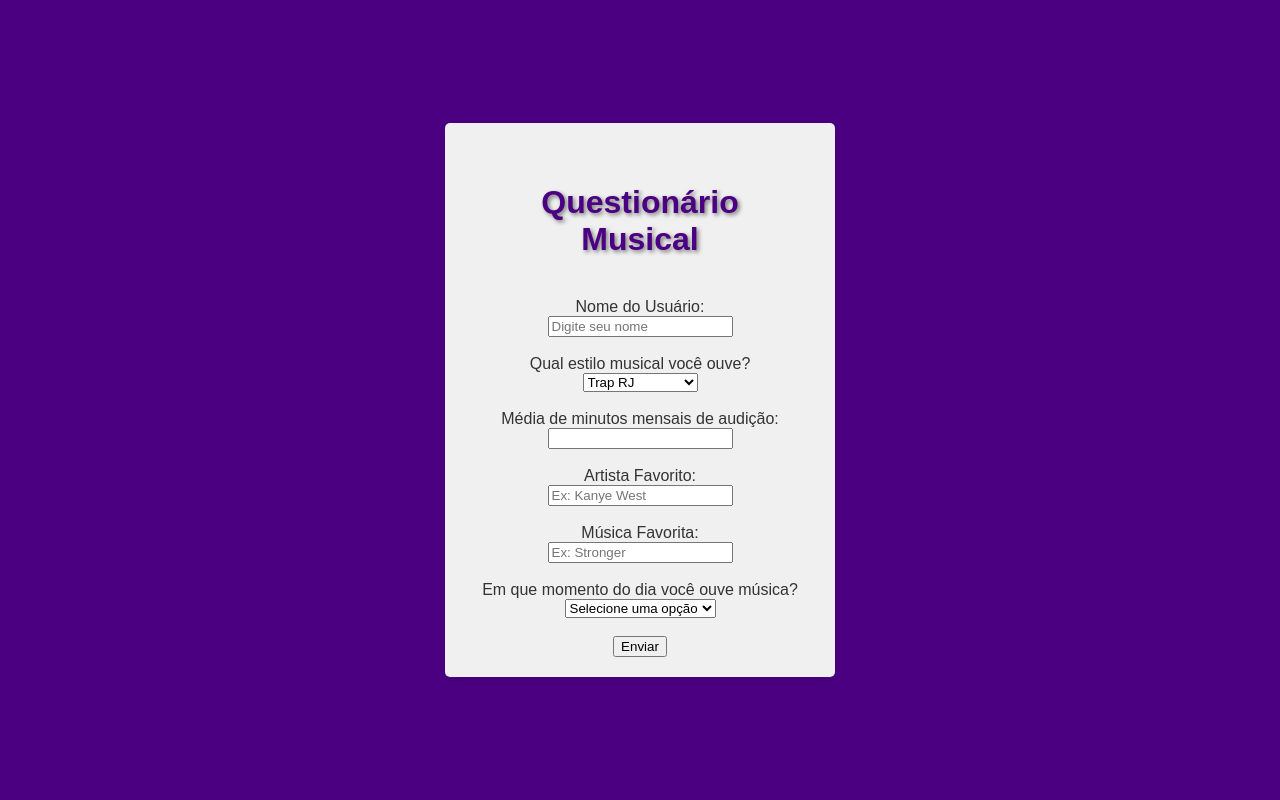
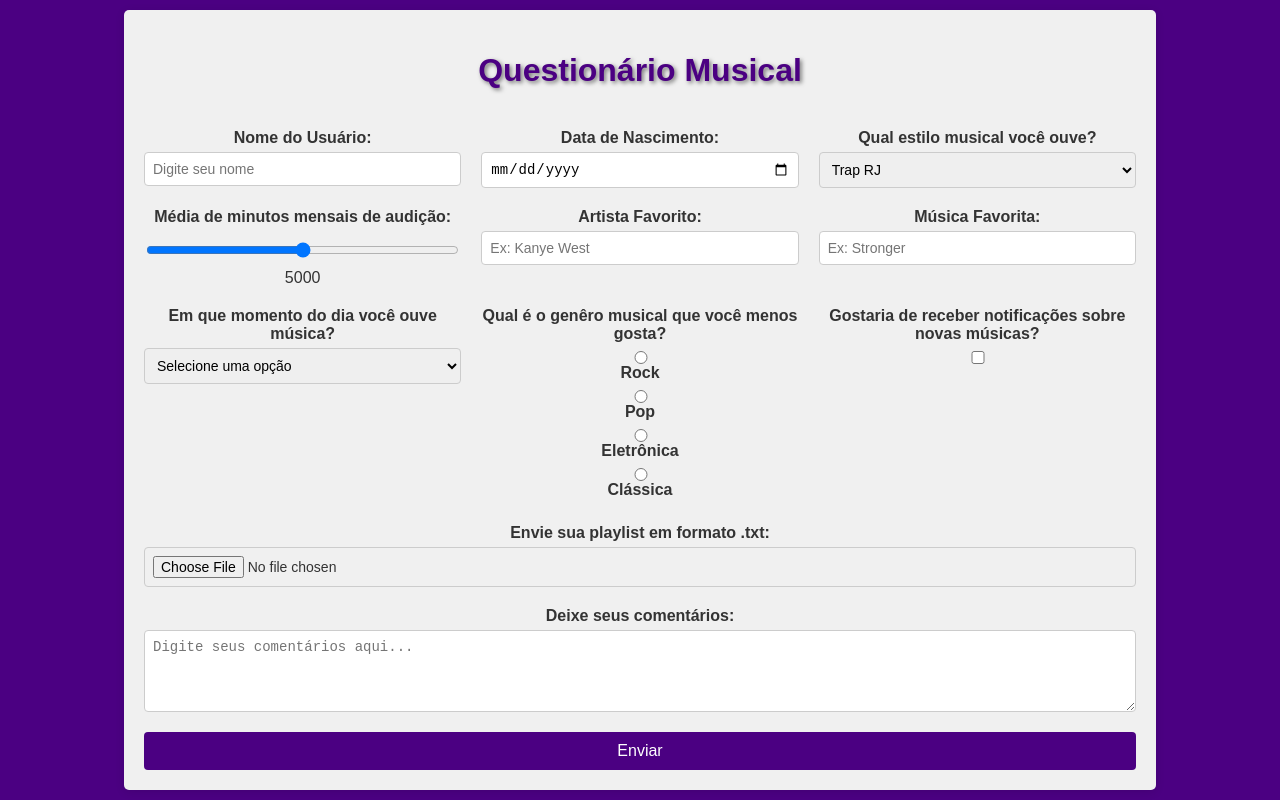
Before and after one commit to gomesdevs/study-again, a plain HTML site: page formulario.html in a window 1280 px wide. Drawn offline with Linux system fonts and the light colour scheme.

Commit message:
Update formulario.html

```diff
--- a/formulario.html
+++ b/formulario.html
@@ -1,4 +1,3 @@
-
 <!DOCTYPE html>
 <html lang="pt-BR">
 <head>
@@ -10,12 +9,16 @@
             background-color: #f0f0f0;
             padding: 20px;
             border-radius: 5px;
-            width: 350px;
+            width: 80%;
             margin: auto;
             font-family: Arial, sans-serif;
             font-size: 16px;
             color: #333;
             box-shadow: 0 2px 10px rgba(0, 0, 0, 0.1);
+            display: flex;
+            flex-wrap: wrap;
+            gap: 20px;
+            justify-content: space-between;
         }
         body {
             background-color: #4B0082;
@@ -37,52 +40,137 @@
             margin-bottom: 20px;
             color: #4B0082;
             text-shadow: 2px 2px 4px rgba(0, 0, 0, 0.5);
+            width: 100%;
+            text-align: center;
         }
-        .porra {
-            padding: 20px;
-            border-radius: 5px;
-            margin: auto;
-            font-family: Arial, sans-serif;
+        .field-group {
+            display: flex;
+            flex-direction: column;
+            flex: 1 1 calc(33% - 20px);
+            min-width: 250px;
+        }
+        label {
+            margin-bottom: 5px;
+            font-weight: bold;
+        }
+        input, select, textarea {
+            padding: 8px;
+            border: 1px solid #ccc;
+            border-radius: 4px;
+            font-size: 14px;
+        }
+        textarea {
+            resize: vertical;
+        }
+        input[type="submit"] {
+            background-color: #4B0082;
+            color: #fff;
+            border: none;
+            cursor: pointer;
+            padding: 10px 20px;
             font-size: 16px;
+            border-radius: 4px;
+            transition: background-color 0.3s;
+        }
+        input[type="submit"]:hover {
+            background-color: #370062;
         }
     </style>
 </head>
-<body class="body">
+<body>
     <form class="forms" onsubmit="event.preventDefault(); alert('Formulário enviado com sucesso!');">
-        <div class="porra">
         <h1 class="title">Questionário Musical</h1>
+
+        <!-- Nome do usuário -->
+        <div class="field-group">
+            <label for="nome">Nome do Usuário:</label>
+            <input type="text" id="nome" name="nome" placeholder="Digite seu nome" required>
         </div>
-        <label for="nome">Nome do Usuário:</label><br>
-        <input type="text" id="nome" name="nome" placeholder="Digite seu nome" required><br><br>
 
-        <label for="estilo">Qual estilo musical você ouve?</label><br>
+        <!-- Data de nascimento -->
+        <div class="field-group">
+            <label for="nascimento">Data de Nascimento:</label>
+            <input type="date" id="nascimento" name="nascimento" required>
+        </div>
+
+        <!-- Estilo musical -->
+        <div class="field-group">
+            <label for="estilo">Qual estilo musical você ouve?</label>
             <select id="estilo" name="estilo" required>
                 <option value="trap_rj">Trap RJ</option>
                 <option value="hip_hop_gringo">Hip-Hop Gringo</option>
                 <option value="trap_sp">Trap SP</option>
                 <option value="boombap">Boombap</option>
                 <option value="outros">Outros</option>
-        </select><br><br>
+            </select>
+        </div>
 
-        <label for="minutos">Média de minutos mensais de audição:</label><br>
-        <input step="100" maxlength="5" type="number" id="minutos" name="minutos" required><br><br>
+        <!-- Média de minutos mensais -->
+        <div class="field-group">
+            <label for="minutos">Média de minutos mensais de audição:</label>
+            <input type="range" id="minutos" name="minutos" min="0" max="10000" step="100" oninput="this.nextElementSibling.value = this.value">
+            <output>5000</output>
+        </div>
 
-        <label for="artista_favorito">Artista Favorito:</label><br>
-        <input type="text" id="artista_favorito" name="artista_favorito" placeholder="Ex: Kanye West"><br><br>
+        <!-- Artista favorito -->
+        <div class="field-group">
+            <label for="artista_favorito">Artista Favorito:</label>
+            <input type="text" id="artista_favorito" name="artista_favorito" placeholder="Ex: Kanye West">
+        </div>
 
-        <label for="musica_favorita">Música Favorita:</label><br>
-        <input type="text" id="musica_favorita" name="musica_favorita" placeholder="Ex: Stronger"><br><br>
+        <!-- Música favorita -->
+        <div class="field-group">
+            <label for="musica_favorita">Música Favorita:</label>
+            <input type="text" id="musica_favorita" name="musica_favorita" placeholder="Ex: Stronger">
+        </div>
 
-        <label for="frequencia">Em que momento do dia você ouve música?</label><br>
+        <!-- Frequência de audição -->
+        <div class="field-group">
+            <label for="frequencia">Em que momento do dia você ouve música?</label>
             <select id="frequencia" name="frequencia" required>
                 <option value="" disabled selected>Selecione uma opção</option>
                 <option value="manha">Na parte da manhã</option>
-            <option value="tarde">Durante a Tarde</option>
-            <option value="noite">A noite</option>
+                <option value="tarde">Durante a tarde</option>
+                <option value="noite">À noite</option>
                 <option value="madrugada">Na madrugada</option>
-        </select><br><br>
+            </select>
+        </div>
 
+        <!-- Gênero preferido -->
+        <div class="field-group">
+            <label>Qual é o genêro musical que você menos gosta?</label>
+            <input type="radio" id="rock" name="genero_preferido" value="rock" required>
+            <label for="rock">Rock</label>
+            <input type="radio" id="pop" name="genero_preferido" value="pop">
+            <label for="pop">Pop</label>
+            <input type="radio" id="eletronica" name="genero_preferido" value="eletronica">
+            <label for="eletronica">Eletrônica</label>
+            <input type="radio" id="classica" name="genero_preferido" value="classica">
+            <label for="classica">Clássica</label>
+        </div>
+
+        <!-- Notificações -->
+        <div class="field-group">
+            <label for="notificacoes">Gostaria de receber notificações sobre novas músicas?</label>
+            <input type="checkbox" id="notificacoes" name="notificacoes">
+        </div>
+
+        <!-- Arquivo de playlist -->
+        <div class="field-group">
+            <label for="playlist">Envie sua playlist em formato .txt:</label>
+            <input type="file" id="playlist" name="playlist" accept=".txt">
+        </div>
+
+        <!-- Comentários -->
+        <div class="field-group" style="flex: 1 1 100%;">
+            <label for="comentarios">Deixe seus comentários:</label>
+            <textarea id="comentarios" name="comentarios" rows="4" placeholder="Digite seus comentários aqui..."></textarea>
+        </div>
+
+        <!-- Botão de envio -->
+        <div class="field-group" style="flex: 1 1 100%; text-align: center;">
             <input type="submit" value="Enviar">
+        </div>
     </form>
 </body>
 </html>
```
Lines whose indentation alone changed are shown as unchanged.
